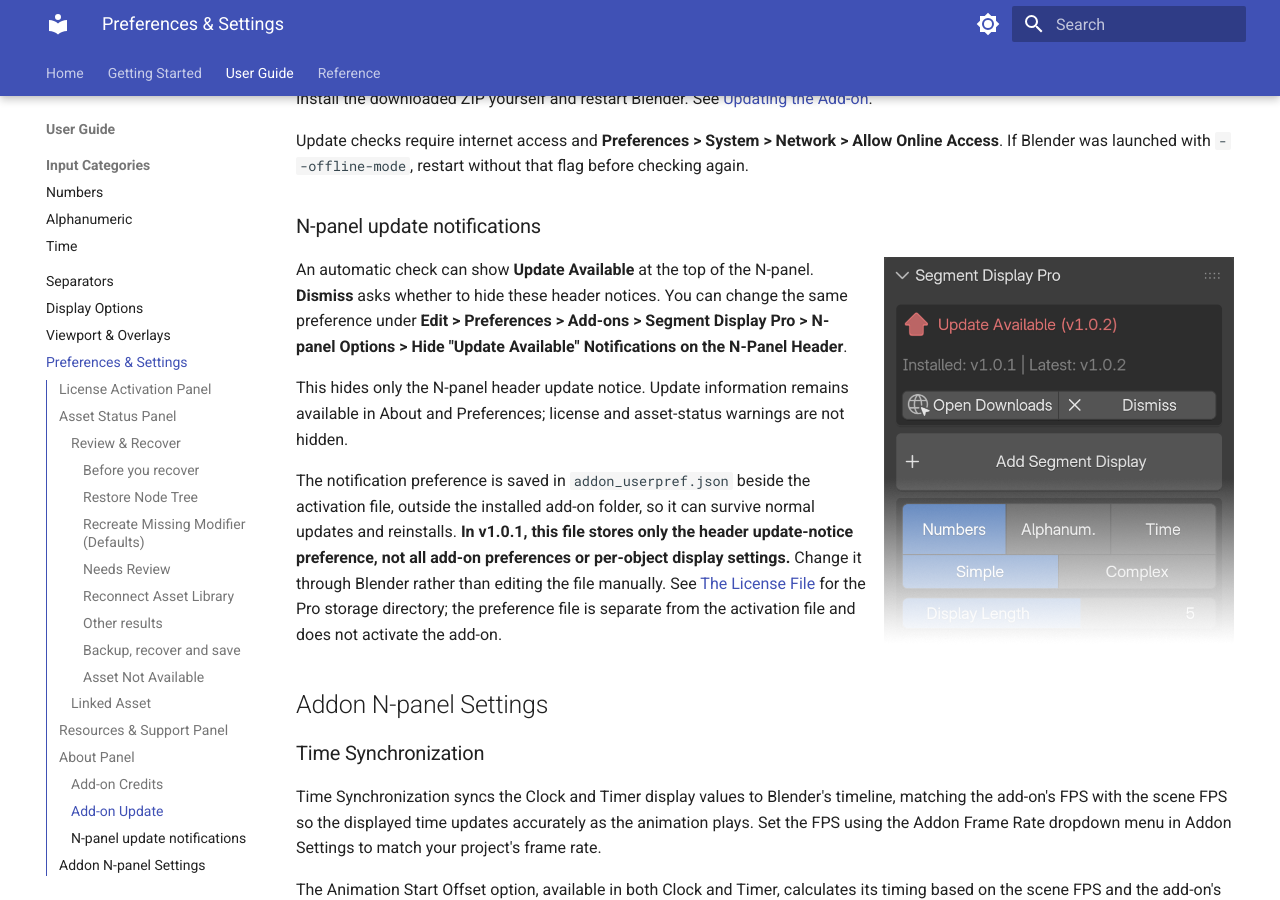
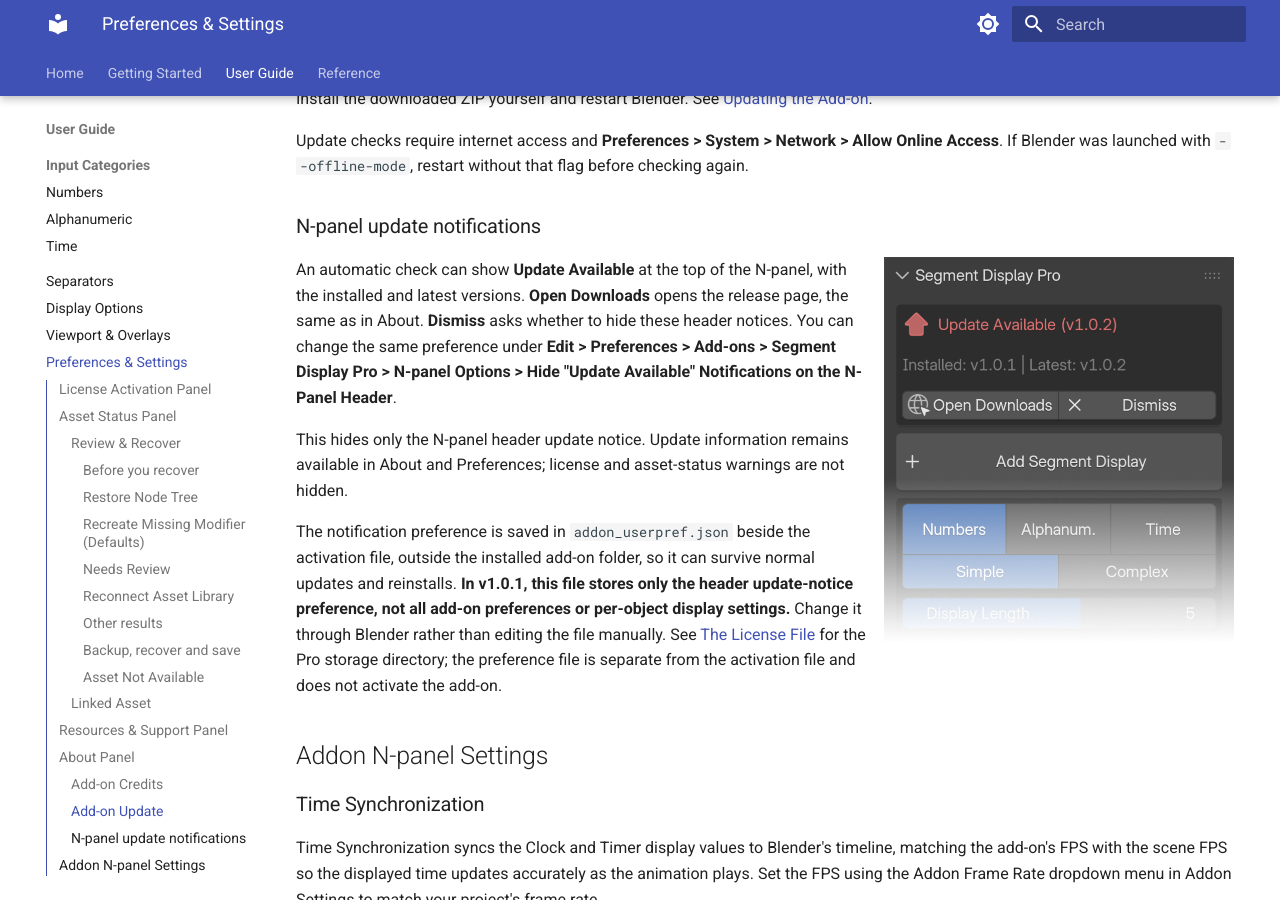
Before and after one commit to ahmetmaya-orion/segment-display-pro-docs, an MkDocs documentation site: the page built from docs/prefs_and_settings.md, in a window 1280 px wide and 900 px high, scrolled down 7760 px. Built offline with MkDocs 1.6.1 and Material for MkDocs 9.7.7, drawn with Linux system fonts in a browser that asks for light colours; the version menu is left out.

Commit message:
docs(prefs): mention Open Downloads in the N-panel update notice

```diff
--- a/docs/prefs_and_settings.md
+++ b/docs/prefs_and_settings.md
@@ -184,7 +184,7 @@
 ![Update Available Not.](assets/images/preferences/v1.0.1/pref_update_available_not.png){ align=right width="350" }
 
 
-An automatic check can show **Update Available** at the top of the N-panel. **Dismiss** asks whether to hide these header notices. You can change the same preference under **Edit > Preferences > Add-ons > Segment Display Pro > N-panel Options > Hide "Update Available" Notifications on the N-Panel Header**.
+An automatic check can show **Update Available** at the top of the N-panel, with the installed and latest versions. **Open Downloads** opens the release page, the same as in About. **Dismiss** asks whether to hide these header notices. You can change the same preference under **Edit > Preferences > Add-ons > Segment Display Pro > N-panel Options > Hide "Update Available" Notifications on the N-Panel Header**.
 
 This hides only the N-panel header update notice. Update information remains available in About and Preferences; license and asset-status warnings are not hidden.
 
```
